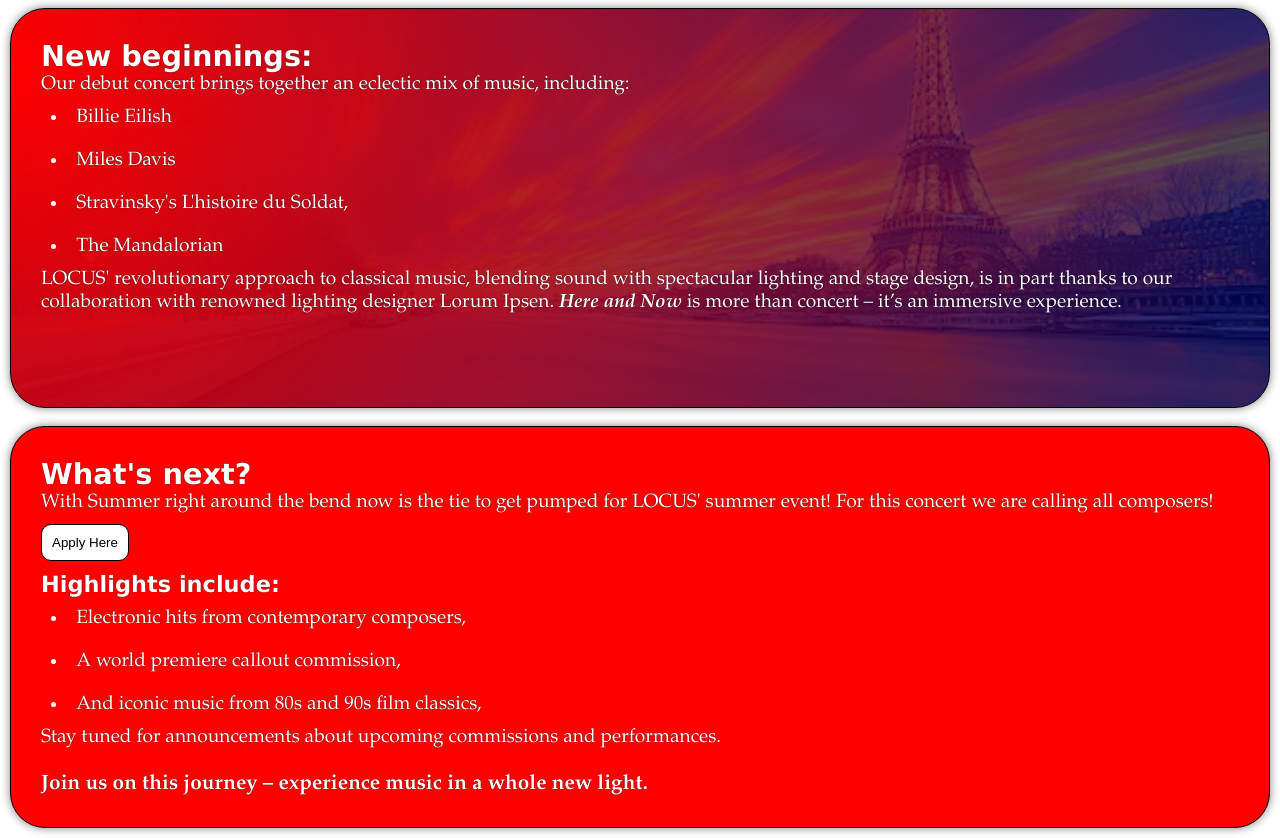
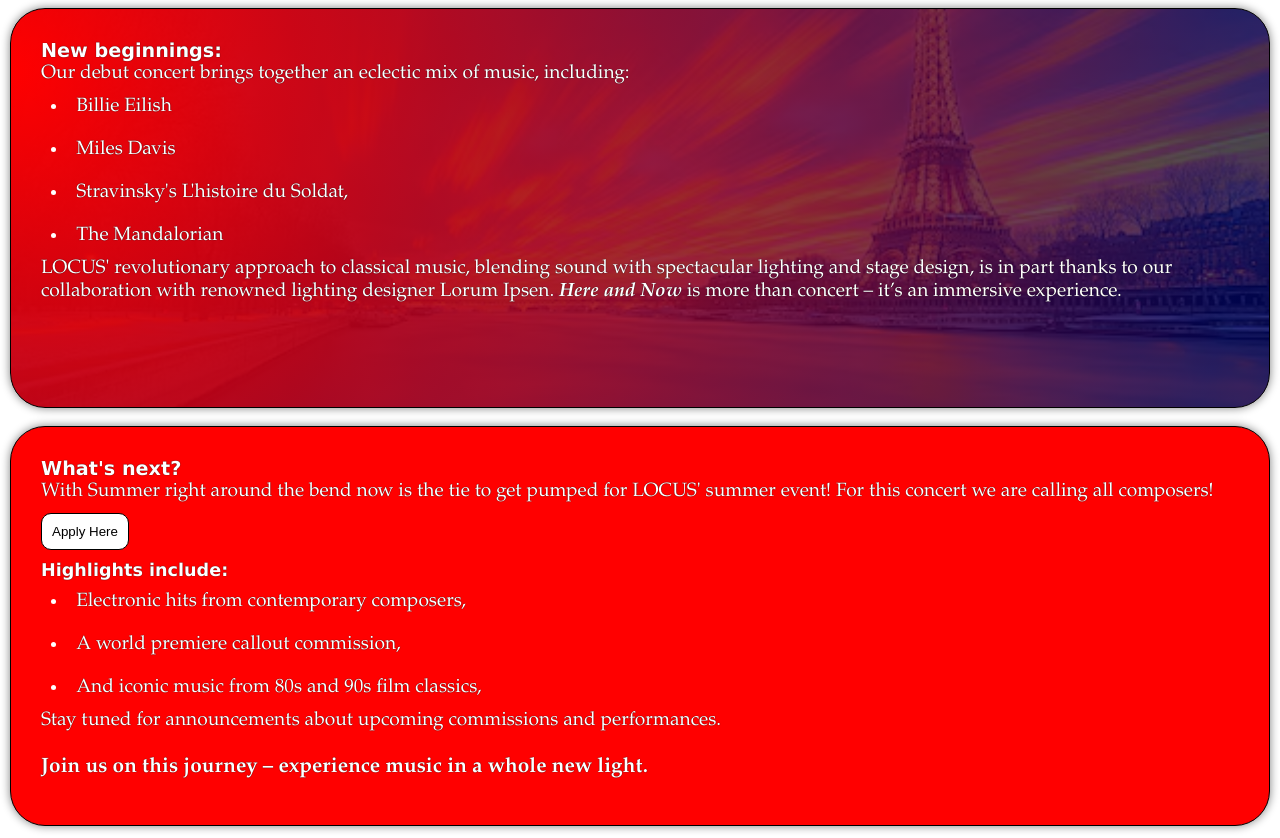
Before and after one commit to DanielPini/locus, a plain HTML site: page index.html in a window 1280 px wide. Shown: the part 908-1746 px from the top of the page. Drawn offline with Linux system fonts and the light colour scheme; a web font is replaced by a local one.

Commit message:
Minor style changes that weren't saved before

```diff
--- a/styles/style.css
+++ b/styles/style.css
@@ -22,6 +22,15 @@ h1,
 h2,
 h3 {
   font-family: var(--default-heading-font);
+}
+h1 {
+  font-size: 1.3rem;
+}
+h2 {
+  font-size: 1.2rem;
+}
+h3 {
+  font-size: 1.1rem;
 }
 .logo {
   width: calc(100vw - 50px);
```
